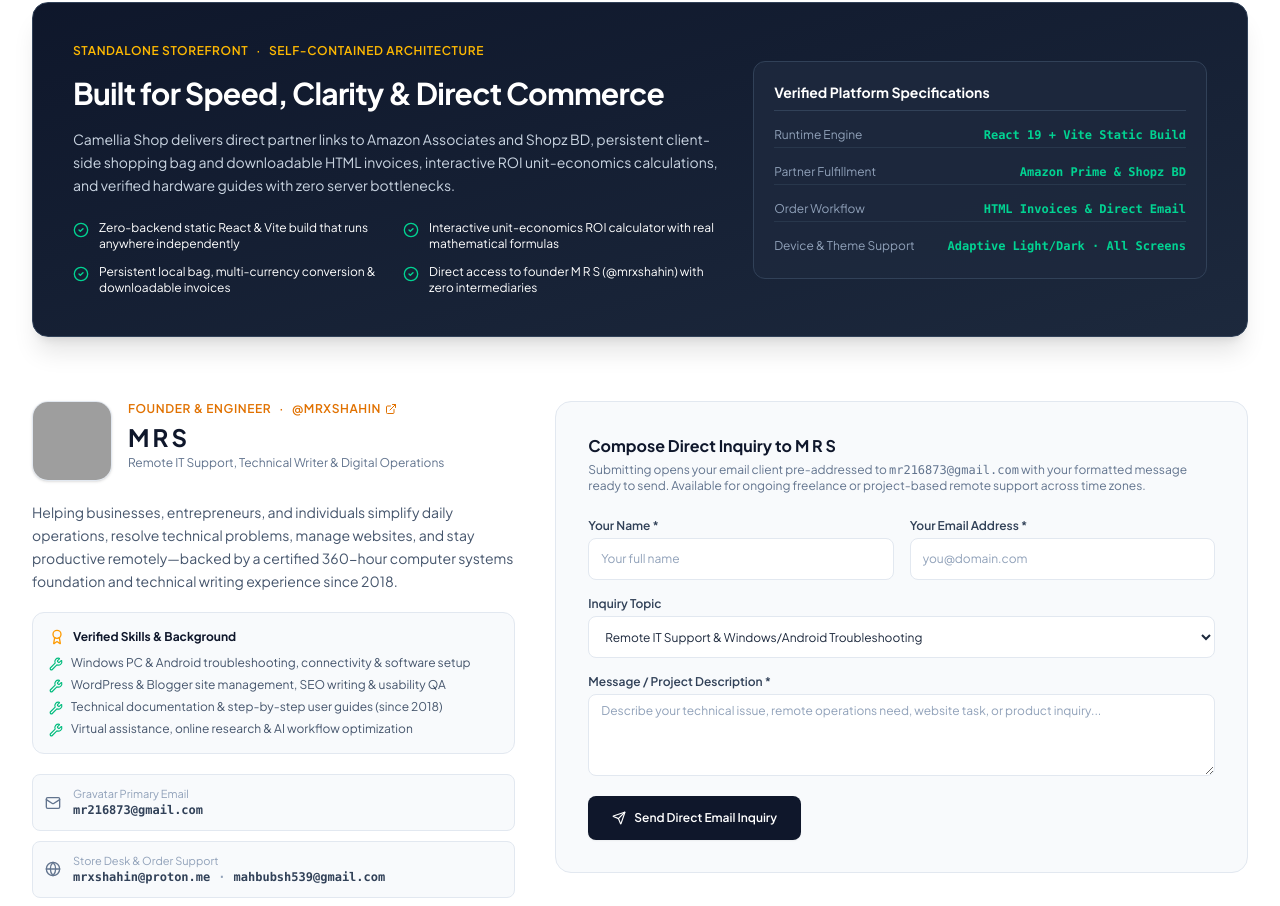
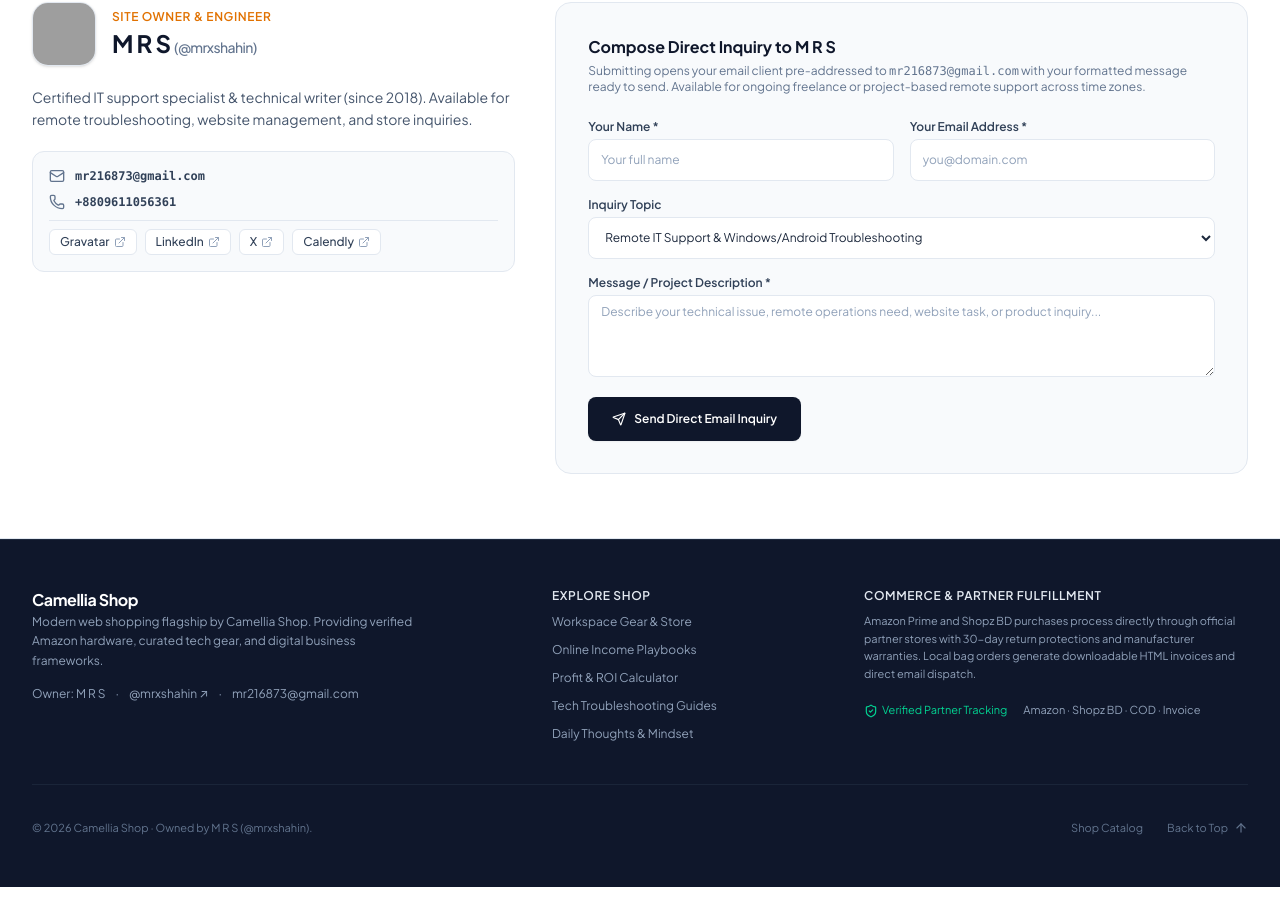
Before and after one commit to mrmahbubur/Camellia-Shop, a React (Vite) app: page / in a window 1280 px wide. Shown: the part 10087-10993 px from the top of the page. Built offline with nearby package versions, Linux system fonts and the light colour scheme; grey boxes are pictures that could not be loaded.

Commit message:
refactor: clean up profile details and UI elements
- Remove redundant founder specialty listings
- Streamline owner links and footer contact info
- Clean up rating display logic in product modals

```diff
--- a/src/components/AboutContactSection.tsx
+++ b/src/components/AboutContactSection.tsx
@@ -3,16 +3,12 @@ import {
   Mail,
   CheckCircle2,
   Send,
-  Globe,
   Copy,
   Check,
   Trash2,
   Clock,
   Phone,
-  Calendar,
-  Award,
-  ExternalLink,
-  Wrench
+  ExternalLink
 } from 'lucide-react';
 import { ResilientImage } from './ResilientImage';
 
@@ -28,19 +24,11 @@ interface SentInquiry {
 const GRAVATAR_AVATAR_URL =
   'https://1.gravatar.com/avatar/79cb903b47ada0af52e9962551bab25e563cc0a515939789f348aaa0ca135946?s=256';
 
-const FOUNDER_SPECIALTIES = [
-  'Windows PC & Android troubleshooting, connectivity & software setup',
-  'WordPress & Blogger site management, SEO writing & usability QA',
-  'Technical documentation & step-by-step user guides (since 2018)',
-  'Virtual assistance, online research & AI workflow optimization'
-];
-
-const VERIFIED_PROFILES = [
+const OWNER_LINKS = [
   { label: 'Gravatar', href: 'https://gravatar.com/mrxshahin' },
   { label: 'LinkedIn', href: 'https://www.linkedin.com/in/mrmahbubur' },
-  { label: 'X (@Mrshahinx)', href: 'https://x.com/Mrshahinx' },
-  { label: 'WordPress', href: 'https://mrxshahin.wordpress.com' },
-  { label: 'Bluesky', href: 'https://bsky.app/profile/mrxshahin.bsky.social' }
+  { label: 'X', href: 'https://x.com/Mrshahinx' },
+  { label: 'Calendly', href: 'https://calendly.com/mrxshahin' }
 ];
 
 export const AboutContactSection: React.FC = () => {
@@ -141,132 +129,37 @@ export const AboutContactSection: React.FC = () => {
       className="py-12 sm:py-16 bg-white dark:bg-slate-950 border-b border-slate-200 dark:border-slate-800 transition-colors"
     >
       <div className="max-w-7xl mx-auto px-4 sm:px-6 lg:px-8 pl-[max(1rem,env(safe-area-inset-left))] pr-[max(1rem,env(safe-area-inset-right))]">
-        {/* Platform Architecture Card */}
-        <div className="bg-gradient-to-br from-slate-900 to-slate-800 text-white rounded-2xl p-5 sm:p-8 lg:p-10 mb-12 sm:mb-16 shadow-xl border border-slate-700">
-          <div className="grid grid-cols-1 lg:grid-cols-12 gap-6 sm:gap-8 items-center">
-            <div className="lg:col-span-7 space-y-4 min-w-0">
-              <div className="flex flex-wrap items-center gap-2 text-xs font-semibold uppercase tracking-wider text-amber-400">
-                <span>Standalone Storefront</span>
-                <span aria-hidden="true">·</span>
-                <span>Self-Contained Architecture</span>
-              </div>
-
-              <h3 className="text-xl sm:text-2xl lg:text-3xl font-bold tracking-tight text-white leading-tight [text-wrap:balance]">
-                Built for Speed, Clarity &amp; Direct Commerce
-              </h3>
-
-              <p className="text-xs sm:text-sm text-slate-300 leading-relaxed">
-                Camellia Shop delivers direct partner links to Amazon Associates and Shopz BD, persistent client-side shopping bag and downloadable HTML invoices, interactive ROI unit-economics calculations, and verified hardware guides with zero server bottlenecks.
-              </p>
-
-              <div className="grid grid-cols-1 sm:grid-cols-2 gap-3 pt-2 text-xs">
-                <div className="flex items-start gap-2.5">
-                  <CheckCircle2 className="w-4 h-4 text-emerald-400 mt-0.5 shrink-0" />
-                  <span>Zero-backend static React &amp; Vite build that runs anywhere independently</span>
-                </div>
-                <div className="flex items-start gap-2.5">
-                  <CheckCircle2 className="w-4 h-4 text-emerald-400 mt-0.5 shrink-0" />
-                  <span>Interactive unit-economics ROI calculator with real mathematical formulas</span>
-                </div>
-                <div className="flex items-start gap-2.5">
-                  <CheckCircle2 className="w-4 h-4 text-emerald-400 mt-0.5 shrink-0" />
-                  <span>Persistent local bag, multi-currency conversion &amp; downloadable invoices</span>
-                </div>
-                <div className="flex items-start gap-2.5">
-                  <CheckCircle2 className="w-4 h-4 text-emerald-400 mt-0.5 shrink-0" />
-                  <span>Direct access to founder M R S (@mrxshahin) with zero intermediaries</span>
-                </div>
-              </div>
-            </div>
-
-            <div className="lg:col-span-5 bg-slate-800/90 rounded-xl p-4 sm:p-5 border border-slate-700 space-y-3 text-xs min-w-0">
-              <div className="font-bold text-white text-sm pb-2 border-b border-slate-700">
-                Verified Platform Specifications
-              </div>
-              <div className="flex justify-between gap-2 py-1 border-b border-slate-700/60">
-                <span className="text-slate-400">Runtime Engine</span>
-                <span className="text-emerald-400 font-mono font-semibold text-right">React 19 + Vite Static Build</span>
-              </div>
-              <div className="flex justify-between gap-2 py-1 border-b border-slate-700/60">
-                <span className="text-slate-400">Partner Fulfillment</span>
-                <span className="text-emerald-400 font-mono font-semibold text-right">Amazon Prime &amp; Shopz BD</span>
-              </div>
-              <div className="flex justify-between gap-2 py-1 border-b border-slate-700/60">
-                <span className="text-slate-400">Order Workflow</span>
-                <span className="text-emerald-400 font-mono font-semibold text-right">HTML Invoices &amp; Direct Email</span>
-              </div>
-              <div className="flex justify-between gap-2 py-1">
-                <span className="text-slate-400">Device &amp; Theme Support</span>
-                <span className="text-emerald-400 font-mono font-semibold text-right">Adaptive Light/Dark · All Screens</span>
-              </div>
-            </div>
-          </div>
-        </div>
-
         {/* Founder & Engineer Profile + Direct Inquiry Form */}
         <div className="grid grid-cols-1 lg:grid-cols-12 gap-8 lg:gap-10 items-start">
-          {/* Left Column: Verified Gravatar Founder Identity */}
+          {/* Left Column: Simple Owner Credit & Contact */}
           <div className="lg:col-span-5 space-y-5 min-w-0">
-            <div className="flex items-start gap-4">
-              <div className="w-16 h-16 sm:w-20 sm:h-20 rounded-2xl overflow-hidden border border-slate-200 dark:border-slate-700 bg-slate-100 dark:bg-slate-800 shrink-0 shadow-sm">
+            <div className="flex items-center gap-4">
+              <div className="w-16 h-16 rounded-2xl overflow-hidden border border-slate-200 dark:border-slate-700 bg-slate-100 dark:bg-slate-800 shrink-0 shadow-sm">
                 <ResilientImage
                   src={GRAVATAR_AVATAR_URL}
-                  alt="M R S (@mrxshahin) — Founder & Engineer"
+                  alt="M R S (@mrxshahin) — Store Owner"
                   className="w-full h-full object-cover"
                 />
               </div>
 
               <div className="min-w-0">
-                <div className="flex flex-wrap items-center gap-2 text-xs font-semibold uppercase tracking-wider text-amber-600 dark:text-amber-400 mb-1">
-                  <span>Founder &amp; Engineer</span>
-                  <span aria-hidden="true">·</span>
-                  <a
-                    href="https://gravatar.com/mrxshahin"
-                    target="_blank"
-                    rel="noopener noreferrer"
-                    className="hover:underline inline-flex items-center gap-1"
-                  >
-                    <span>@mrxshahin</span>
-                    <ExternalLink className="w-3 h-3" />
-                  </a>
+                <div className="text-xs font-semibold uppercase tracking-wider text-amber-600 dark:text-amber-400 mb-0.5">
+                  Site Owner &amp; Engineer
                 </div>
                 <h3 className="text-2xl font-bold text-slate-900 dark:text-white tracking-tight">
-                  M R S
+                  M R S <span className="text-sm font-medium text-slate-500 dark:text-slate-400">(@mrxshahin)</span>
                 </h3>
-                <p className="text-xs text-slate-500 dark:text-slate-400 mt-0.5">
-                  Remote IT Support, Technical Writer &amp; Digital Operations
-                </p>
               </div>
             </div>
 
             <p className="text-xs sm:text-sm text-slate-600 dark:text-slate-400 leading-relaxed">
-              Helping businesses, entrepreneurs, and individuals simplify daily operations, resolve technical problems, manage websites, and stay productive remotely—backed by a certified 360-hour computer systems foundation and technical writing experience since 2018.
+              Certified IT support specialist &amp; technical writer (since 2018). Available for remote troubleshooting, website management, and store inquiries.
             </p>
 
-            {/* Verified Credentials & Core Capabilities */}
-            <div className="p-4 bg-slate-50 dark:bg-slate-900 rounded-xl border border-slate-200 dark:border-slate-800 space-y-2.5 text-xs">
-              <div className="flex items-center gap-2 font-bold text-slate-900 dark:text-white">
-                <Award className="w-4 h-4 text-amber-500 shrink-0" />
-                <span>Verified Skills &amp; Background</span>
-              </div>
-              <ul className="space-y-1.5 text-slate-600 dark:text-slate-300">
-                {FOUNDER_SPECIALTIES.map((spec) => (
-                  <li key={spec} className="flex items-start gap-2">
-                    <Wrench className="w-3.5 h-3.5 text-emerald-500 mt-0.5 shrink-0" />
-                    <span>{spec}</span>
-                  </li>
-                ))}
-              </ul>
-            </div>
-
-            {/* Contact Channels */}
-            <div className="space-y-2.5 text-xs text-slate-700 dark:text-slate-200">
-              <div className="flex items-center gap-3 p-3 bg-slate-50 dark:bg-slate-900 rounded-lg border border-slate-200 dark:border-slate-800 min-w-0">
+            {/* Compact Contact Details */}
+            <div className="p-4 bg-slate-50 dark:bg-slate-900 rounded-xl border border-slate-200 dark:border-slate-800 space-y-2.5 text-xs text-slate-700 dark:text-slate-200">
+              <div className="flex items-center gap-2.5 min-w-0">
                 <Mail className="w-4 h-4 text-slate-500 dark:text-slate-400 shrink-0" />
-                <div className="min-w-0">
-                  <span className="text-[11px] text-slate-400 dark:text-slate-500 block">
-                    Gravatar Primary Email
-                  </span>
                 <a
                   href="mailto:mr216873@gmail.com"
                   className="font-mono font-semibold hover:text-amber-600 dark:hover:text-amber-400 break-all"
@@ -274,86 +167,28 @@ export const AboutContactSection: React.FC = () => {
                   mr216873@gmail.com
                 </a>
               </div>
-              </div>
-
-              <div className="flex items-center gap-3 p-3 bg-slate-50 dark:bg-slate-900 rounded-lg border border-slate-200 dark:border-slate-800 min-w-0">
-                <Globe className="w-4 h-4 text-slate-500 dark:text-slate-400 shrink-0" />
-                <div className="min-w-0">
-                  <span className="text-[11px] text-slate-400 dark:text-slate-500 block">
-                    Store Desk &amp; Order Support
-                  </span>
-                  <div className="flex flex-wrap items-center gap-x-2 gap-y-0.5 font-mono font-semibold">
+              <div className="flex items-center gap-2.5 min-w-0">
+                <Phone className="w-4 h-4 text-slate-500 dark:text-slate-400 shrink-0" />
                 <a
-                      href="mailto:mrxshahin@proton.me"
-                      className="hover:text-amber-600 dark:hover:text-amber-400 break-all"
+                  href="tel:+8809611056361"
+                  className="font-mono font-semibold hover:text-amber-600 dark:hover:text-amber-400"
                 >
-                      mrxshahin@proton.me
-                    </a>
-                    <span aria-hidden="true" className="text-slate-400">·</span>
-                    <a
-                      href="mailto:mahbubsh539@gmail.com"
-                      className="hover:text-amber-600 dark:hover:text-amber-400 break-all"
-                    >
-                      mahbubsh539@gmail.com
+                  +8809611056361
                 </a>
               </div>
-                </div>
-              </div>
-
-              <div className="grid grid-cols-1 sm:grid-cols-2 gap-2.5">
-                <a
-                  href="tel:+8809611056361"
-                  className="flex items-center gap-2.5 p-3 bg-slate-50 dark:bg-slate-900 rounded-lg border border-slate-200 dark:border-slate-800 hover:border-amber-400 dark:hover:border-amber-500/50 transition-colors min-w-0"
-                >
-                  <Phone className="w-4 h-4 text-slate-500 dark:text-slate-400 shrink-0" />
-                  <div className="min-w-0">
-                    <span className="text-[11px] text-slate-400 dark:text-slate-500 block">Phone / WhatsApp</span>
-                    <span className="font-mono font-semibold truncate block">+8809611056361</span>
-                  </div>
-                </a>
-
-                <a
-                  href="https://calendly.com/mrxshahin"
-                  target="_blank"
-                  rel="noopener noreferrer"
-                  className="flex items-center gap-2.5 p-3 bg-slate-50 dark:bg-slate-900 rounded-lg border border-slate-200 dark:border-slate-800 hover:border-amber-400 dark:hover:border-amber-500/50 transition-colors min-w-0"
-                >
-                  <Calendar className="w-4 h-4 text-amber-600 dark:text-amber-400 shrink-0" />
-                  <div className="min-w-0">
-                    <span className="text-[11px] text-slate-400 dark:text-slate-500 block">Schedule Session</span>
-                    <span className="font-semibold truncate block">Calendly ↗</span>
-                  </div>
-                </a>
-              </div>
-            </div>
-
-            {/* Verified Public Profiles */}
-            <div className="p-4 bg-slate-50 dark:bg-slate-900 rounded-xl border border-slate-200 dark:border-slate-800 text-xs space-y-2.5">
-              <div className="font-bold text-slate-800 dark:text-slate-200">
-                Verified Profiles &amp; Contact Form
-              </div>
-              <div className="flex flex-wrap gap-2">
-                {VERIFIED_PROFILES.map((profile) => (
+              <div className="flex flex-wrap gap-2 pt-2 border-t border-slate-200 dark:border-slate-800">
+                {OWNER_LINKS.map((profile) => (
                   <a
                     key={profile.href}
                     href={profile.href}
                     target="_blank"
                     rel="noopener noreferrer"
-                    className="px-2.5 py-1.5 bg-white dark:bg-slate-800 border border-slate-200 dark:border-slate-700 hover:border-amber-400 dark:hover:border-amber-500/60 text-slate-700 dark:text-slate-200 rounded-md font-medium inline-flex items-center gap-1 transition-colors"
+                    className="px-2.5 py-1 bg-white dark:bg-slate-800 border border-slate-200 dark:border-slate-700 hover:border-amber-400 dark:hover:border-amber-500/60 text-slate-700 dark:text-slate-200 rounded-md font-medium inline-flex items-center gap-1 transition-colors"
                   >
                     <span>{profile.label}</span>
                     <ExternalLink className="w-3 h-3 text-slate-400" />
                   </a>
                 ))}
-                <a
-                  href="https://mrsadmin.blogspot.com/p/contact-us.html?m=1"
-                  target="_blank"
-                  rel="noopener noreferrer"
-                  className="px-2.5 py-1.5 bg-white dark:bg-slate-800 border border-slate-200 dark:border-slate-700 hover:border-amber-400 dark:hover:border-amber-500/60 text-slate-700 dark:text-slate-200 rounded-md font-medium inline-flex items-center gap-1 transition-colors"
-                >
-                  <span>Contact Portal</span>
-                  <ExternalLink className="w-3 h-3 text-slate-400" />
-                </a>
               </div>
             </div>
 
--- a/src/components/Footer.tsx
+++ b/src/components/Footer.tsx
@@ -22,12 +22,8 @@ export const Footer: React.FC<FooterProps> = ({ onNavigate }) => {
             <p className="text-slate-400 max-w-sm leading-relaxed">
               Modern web shopping flagship by Camellia Shop. Providing verified Amazon hardware, curated tech gear, and digital business frameworks.
             </p>
-            <div className="flex flex-wrap items-center gap-x-3 gap-y-1 text-slate-400 pt-1">
-              <span>Founded &amp; Engineered by M R S (@mrxshahin)</span>
-              <span aria-hidden="true">·</span>
-              <a href="mailto:mr216873@gmail.com" className="hover:text-slate-200 transition-colors break-all">
-                mr216873@gmail.com
-              </a>
+            <div className="flex flex-wrap items-center gap-x-2.5 gap-y-1 text-slate-400 pt-1">
+              <span>Owner: M R S</span>
               <span aria-hidden="true">·</span>
               <a
                 href="https://gravatar.com/mrxshahin"
@@ -35,7 +31,11 @@ export const Footer: React.FC<FooterProps> = ({ onNavigate }) => {
                 rel="noopener noreferrer"
                 className="hover:text-amber-400 transition-colors"
               >
-                Gravatar ↗
+                @mrxshahin ↗
+              </a>
+              <span aria-hidden="true">·</span>
+              <a href="mailto:mr216873@gmail.com" className="hover:text-slate-200 transition-colors break-all">
+                mr216873@gmail.com
               </a>
             </div>
           </div>
@@ -43,7 +43,7 @@ export const Footer: React.FC<FooterProps> = ({ onNavigate }) => {
           {/* Quick Navigation Links */}
           <div className="md:col-span-3 space-y-2">
             <div className="font-semibold text-slate-200 text-xs uppercase tracking-wider mb-2">
-              Platform Modules
+              Explore Shop
             </div>
             <ul className="space-y-2">
               <li>
@@ -110,7 +110,7 @@ export const Footer: React.FC<FooterProps> = ({ onNavigate }) => {
         {/* Bottom Bar */}
         <div className="pt-6 sm:pt-8 flex flex-col sm:flex-row items-center justify-between gap-4 text-[11px] text-slate-500 text-center sm:text-left">
           <div>
-            © {new Date().getFullYear()} Camellia Shop. All rights reserved. Premium Amazon Megastore &amp; E-Commerce Flagship.
+            © {new Date().getFullYear()} Camellia Shop · Owned by M R S (@mrxshahin).
           </div>
 
           <div className="flex items-center gap-6">
--- a/src/components/ModernProductModal.tsx
+++ b/src/components/ModernProductModal.tsx
@@ -175,7 +175,7 @@ export const ModernProductModal: React.FC<ModernProductModalProps> = ({
                   {product.category}
                 </span>
 
-                {product.rating > 0 ? (
+                {product.rating > 0 && (
                   <div className="flex items-center gap-1 text-slate-700 dark:text-slate-300">
                     <Star className="w-3.5 h-3.5 fill-amber-400 text-amber-400" />
                     <span className="font-bold tabular-nums">{product.rating}</span>
@@ -183,10 +183,6 @@ export const ModernProductModal: React.FC<ModernProductModalProps> = ({
                       ({product.reviewsCount.toLocaleString()} verified ratings)
                     </span>
                   </div>
-                ) : (
-                  <span className="text-[11px] font-mono text-slate-500 dark:text-slate-300 bg-slate-100 dark:bg-slate-800 px-2 py-0.5 rounded">
-                    Saved Custom Listing
-                  </span>
                 )}
               </div>
 
```
Lines whose indentation alone changed are shown as unchanged.
